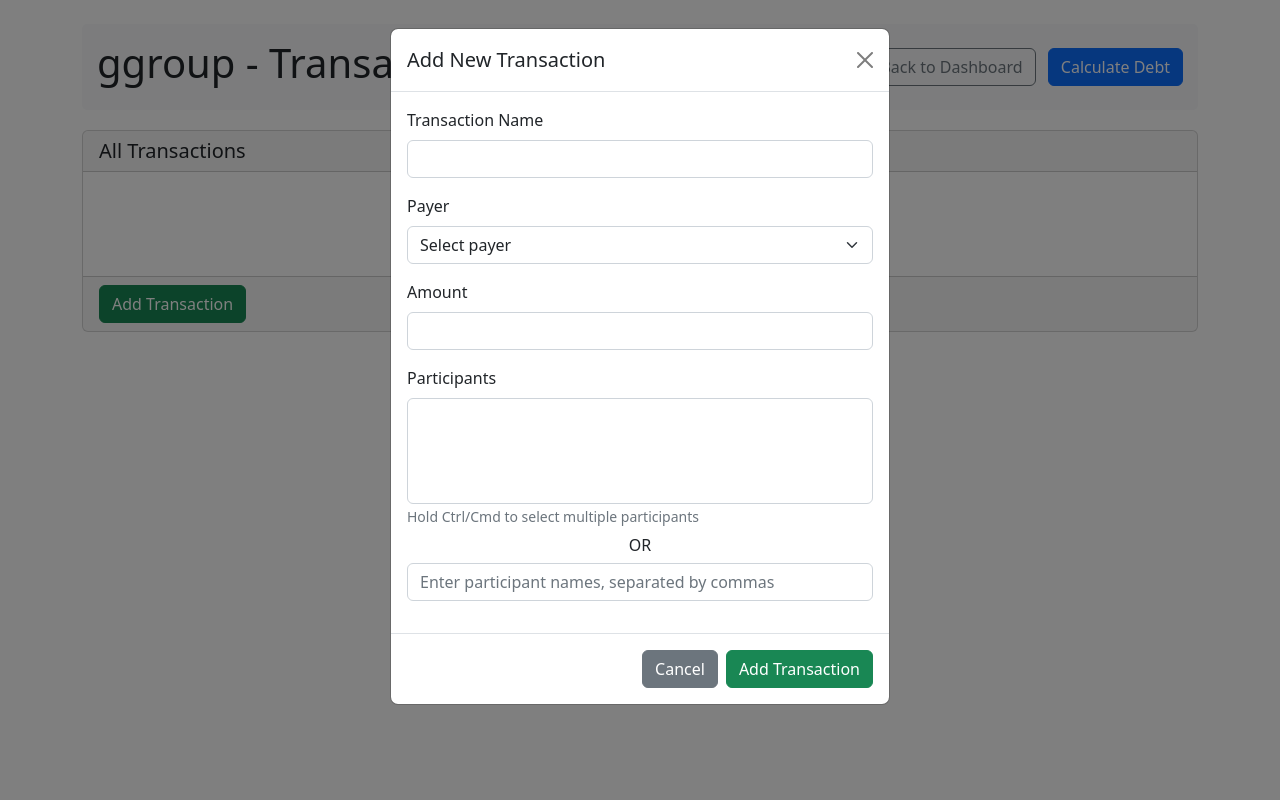
After one commit to benrodion/DSAstronauts, a Flask app: page /transactions in a window 1280 px wide, after a click on "Add Transaction". The commit adds this page. Run offline with Flask 3, Linux system fonts and the light colour scheme; a user stored in the database is signed in; lists and menus that the app fills with data are empty.

Commit message:
Transactions page created, database structure slighly modified
Simple infrastructure without proper functionality of displaying all transactions. 'Add transaction' feature works for database but created row is not displayed in table by now. Other features (delete and edit) are not functioning yet but there's some fake code for them

```diff
--- a/database.py
+++ b/database.py
@@ -17,16 +17,16 @@ class UserGroup(Base):
     username = Column(String, unique=True, nullable=False)
     password = Column(String, nullable=False)
 
-# Define Transactions table
 class Transaction(Base):
     __tablename__ = "transactions"
     id = Column(Integer, primary_key=True, index=True)
     transaction_name = Column(String, nullable=False)
-    payer = Column(Integer, ForeignKey("user_groups.id"), nullable=False)
+    payer = Column(String, nullable=False)
     amount = Column(Float, nullable=False)
     participants = Column(String, nullable=False)  # Store participant IDs as comma-separated values
+    user_id = Column(Integer, ForeignKey("user_groups.id"), nullable=False)  # Foreign key reference to users
 
-    payer_user = relationship("UserGroup")
+    user = relationship("UserGroup")
 
 # Function to initialize the database
 def init_db():
--- /dev/null
+++ b/templates/transactions.html
@@ -0,0 +1,331 @@
+<!DOCTYPE html>
+<html lang="en">
+<head>
+    <meta charset="UTF-8">
+    <meta name="viewport" content="width=device-width, initial-scale=1.0">
+    <title>Transactions - {{ trip_name }}</title>
+    <link rel="stylesheet" href="https://cdn.jsdelivr.net/npm/bootstrap@5.2.3/dist/css/bootstrap.min.css">
+    <style>
+        .modal-backdrop {
+            opacity: 0.5;
+        }
+        .flash-messages {
+            position: fixed;
+            top: 20px;
+            right: 20px;
+            z-index: 9999;
+        }
+        .trip-header {
+            background-color: #f8f9fa;
+            padding: 15px;
+            border-radius: 5px;
+            margin-bottom: 20px;
+        }
+    </style>
+</head>
+<body>
+    <div class="container mt-4">
+        <div class="trip-header d-flex justify-content-between align-items-center">
+            <h1>{{ trip_name }} - Transactions</h1>
+            <div>
+                <a href="/dashboard" class="btn btn-outline-secondary me-2">Back to Dashboard</a>
+                <a href="/calculate-debt" class="btn btn-primary">Calculate Debt</a>
+            </div>
+        </div>
+
+        <!-- Flash Messages -->
+        {% with messages = get_flashed_messages(with_categories=true) %}
+            {% if messages %}
+            <div class="flash-messages">
+                {% for category, message in messages %}
+                <div class="alert alert-{{ category }} alert-dismissible fade show" role="alert">
+                    {{ message }}
+                    <button type="button" class="btn-close" data-bs-dismiss="alert" aria-label="Close"></button>
+                </div>
+                {% endfor %}
+            </div>
+            {% endif %}
+        {% endwith %}
+
+        <!-- Message from previous page -->
+        {% if message %}
+        <div class="alert alert-info alert-dismissible fade show" role="alert">
+            {{ message }}
+            <button type="button" class="btn-close" data-bs-dismiss="alert" aria-label="Close"></button>
+        </div>
+        {% endif %}
+
+        <!-- Transactions Table -->
+        <div class="card mb-4">
+            <div class="card-header">
+                <h5 class="mb-0">All Transactions</h5>
+            </div>
+            <div class="card-body">
+                {% if transactions %}
+                <div class="table-responsive">
+                    <table class="table table-striped">
+                        <thead>
+                            <tr>
+                                <th>Name</th>
+                                <th>Payer</th>
+                                <th>Amount</th>
+                                <th>Participants</th>
+                                <th>Actions</th>
+                            </tr>
+                        </thead>
+                        <tbody>
+                            {% for transaction in transactions %}
+                            <tr>
+                                <td>{{ transaction.name }}</td>
+                                <td>{{ transaction.payer }}</td>
+                                <td>${{ "%.2f"|format(transaction.amount) }}</td>
+                                <td>{{ transaction.participants }}</td>
+                                <td>
+                                    <button class="btn btn-sm btn-warning edit-btn"
+                                            data-id="{{ transaction.id }}"
+                                            data-name="{{ transaction.name }}"
+                                            data-payer="{{ transaction.payer }}"
+                                            data-amount="{{ transaction.amount }}"
+                                            data-participants="{{ transaction.participants }}"
+                                            data-bs-toggle="modal"
+                                            data-bs-target="#editTransactionModal">
+                                        Edit
+                                    </button>
+                                    <button class="btn btn-sm btn-danger delete-btn"
+                                            data-id="{{ transaction.id }}"
+                                            data-name="{{ transaction.name }}"
+                                            data-bs-toggle="modal"
+                                            data-bs-target="#deleteTransactionModal">
+                                        Delete
+                                    </button>
+                                </td>
+                            </tr>
+                            {% endfor %}
+                        </tbody>
+                    </table>
+                </div>
+                {% else %}
+                <div class="text-center py-4">
+                    <p class="mb-0">No transactions yet. Get started by adding your first transaction!</p>
+                </div>
+                {% endif %}
+            </div>
+            <div class="card-footer">
+                <button class="btn btn-success" data-bs-toggle="modal" data-bs-target="#addTransactionModal">
+                    Add Transaction
+                </button>
+            </div>
+        </div>
+    </div>
+
+    <!-- Add Transaction Modal -->
+    <div class="modal fade" id="addTransactionModal" tabindex="-1" aria-hidden="true">
+        <div class="modal-dialog">
+            <div class="modal-content">
+                <div class="modal-header">
+                    <h5 class="modal-title">Add New Transaction</h5>
+                    <button type="button" class="btn-close" data-bs-dismiss="modal" aria-label="Close"></button>
+                </div>
+                <form action="/transactions/add" method="post">
+                    <div class="modal-body">
+                        <div class="mb-3">
+                            <label for="transaction_name" class="form-label">Transaction Name</label>
+                            <input type="text" class="form-control" id="transaction_name" name="transaction_name" required>
+                        </div>
+                        <div class="mb-3">
+                            <label for="payer" class="form-label">Payer</label>
+                                <select class="form-select" id="payer" name="payer" required onchange="togglePayerInput()">
+                                    <option value="" selected disabled>Select payer</option>
+                                    {% for payer in unique_payers %}
+                                    <option value="{{ payer }}">{{ payer }}</option>
+                                    {% endfor %}
+                                    <option value="other">Other (Type Name)</option>
+                                </select>
+
+                                <input type="text" id="payerInput" name="payer_custom" class="form-control mt-2"
+                                       placeholder="Enter payer name" style="display: none;" required>
+
+                            <script>
+                                function togglePayerInput() {
+                                    var select = document.getElementById("payer");
+                                    var input = document.getElementById("payerInput");
+
+                                    if (select.value === "other") {
+                                        input.style.display = "block";
+                                        input.required = true;
+                                    } else {
+                                        input.style.display = "none";
+                                        input.required = false;
+                                    }
+                                }
+                            </script>
+
+                        </div>
+                        <div class="mb-3">
+                            <label for="amount" class="form-label">Amount</label>
+                            <input type="number" class="form-control" id="amount" name="amount" step="0.01" required>
+                        </div>
+                        <div class="mb-3">
+                            <label for="participants" class="form-label">Participants</label>
+                            <select class="form-select" id="participantsSelect" name="participants" multiple required>
+                                {% for payer in unique_payers %}
+                                <option value="{{ payer }}">{{ payer }}</option>
+                                {% endfor %}
+                            </select>
+                            <small class="form-text text-muted">Hold Ctrl/Cmd to select multiple participants</small>
+
+                            <!-- OR enter participants manually -->
+                            <h6 class="mt-2 text-center">OR</h6>
+
+                            <input type="text" class="form-control mt-2" id="participantsInput" name="participants_names" placeholder="Enter participant names, separated by commas">
+
+                            <script>
+                                document.addEventListener("DOMContentLoaded", function () {
+                                    const participantsSelect = document.getElementById("participantsSelect");
+                                    const participantsInput = document.getElementById("participantsInput");
+
+                                    participantsSelect.addEventListener("change", function () {
+                                        if (this.selectedOptions.length > 0) {
+                                            participantsInput.disabled = true;
+                                            participantsInput.value = "";
+                                        } else {
+                                            participantsInput.disabled = false;
+                                        }
+                                    });
+
+                                    participantsInput.addEventListener("input", function () {
+                                        if (this.value.trim() !== "") {
+                                            participantsSelect.disabled = true;
+                                        } else {
+                                            participantsSelect.disabled = false;
+                                        }
+                                    });
+                                });
+                            </script>
+
+                        </div>
+                    </div>
+                    <div class="modal-footer">
+                        <button type="button" class="btn btn-secondary" data-bs-dismiss="modal">Cancel</button>
+                        <button type="submit" class="btn btn-success">Add Transaction</button>
+                    </div>
+                </form>
+            </div>
+        </div>
+    </div>
+
+    <!-- Edit Transaction Modal -->
+    <div class="modal fade" id="editTransactionModal" tabindex="-1" aria-hidden="true">
+        <div class="modal-dialog">
+            <div class="modal-content">
+                <div class="modal-header">
+                    <h5 class="modal-title">Edit Transaction</h5>
+                    <button type="button" class="btn-close" data-bs-dismiss="modal" aria-label="Close"></button>
+                </div>
+                <form id="editTransactionForm" action="" method="post">
+                    <div class="modal-body">
+                        <div class="mb-3">
+                            <label for="edit_transaction_name" class="form-label">Transaction Name</label>
+                            <input type="text" class="form-control" id="edit_transaction_name" name="transaction_name" required>
+                        </div>
+                        <div class="mb-3">
+                            <label for="edit_payer" class="form-label">Payer</label>
+                            <select class="form-select" id="edit_payer" name="payer" required>
+                                {% for payer in unique_payers %}
+                                <option value="{{ payer }}">{{ payer }}</option>
+                                {% endfor %}
+                            </select>
+                        </div>
+                        <div class="mb-3">
+                            <label for="edit_amount" class="form-label">Amount</label>
+                            <input type="number" class="form-control" id="edit_amount" name="amount" step="0.01" required>
+                        </div>
+                        <div class="mb-3">
+                            <label for="edit_participants" class="form-label">Participants</label>
+                            <select class="form-select" id="edit_participants" name="participants" multiple required>
+                                {% for payer in unique_payers %}
+                                <option value="{{ payer }}">{{ payer }}</option>
+                                {% endfor %}
+                            </select>
+                            <small class="form-text text-muted">Hold Ctrl/Cmd to select multiple participants</small>
+                        </div>
+                    </div>
+                    <div class="modal-footer">
+                        <button type="button" class="btn btn-secondary" data-bs-dismiss="modal">Cancel</button>
+                        <button type="submit" class="btn btn-warning">Save Changes</button>
+                    </div>
+                </form>
+            </div>
+        </div>
+    </div>
+
+    <!-- Delete Transaction Modal -->
+    <div class="modal fade" id="deleteTransactionModal" tabindex="-1" aria-hidden="true">
+        <div class="modal-dialog">
+            <div class="modal-content">
+                <div class="modal-header">
+                    <h5 class="modal-title">Delete Transaction</h5>
+                    <button type="button" class="btn-close" data-bs-dismiss="modal" aria-label="Close"></button>
+                </div>
+                <div class="modal-body">
+                    <p>Are you sure you want to delete the transaction: <span id="delete_transaction_name"></span>?</p>
+                    <p class="text-danger">This action cannot be undone.</p>
+                </div>
+                <div class="modal-footer">
+                    <button type="button" class="btn btn-secondary" data-bs-dismiss="modal">Cancel</button>
+                    <form id="deleteTransactionForm" action="" method="post">
+                        <button type="submit" class="btn btn-danger">Delete</button>
+                    </form>
+                </div>
+            </div>
+        </div>
+    </div>
+
+    <script src="https://cdn.jsdelivr.net/npm/bootstrap@5.2.3/dist/js/bootstrap.bundle.min.js"></script>
+    <script>
+        // Handle Edit Transaction Modal
+        document.querySelectorAll('.edit-btn').forEach(button => {
+            button.addEventListener('click', function() {
+                const id = this.getAttribute('data-id');
+                const name = this.getAttribute('data-name');
+                const payer = this.getAttribute('data-payer');
+                const amount = this.getAttribute('data-amount');
+                const participants = this.getAttribute('data-participants').split(',');
+
+                document.getElementById('edit_transaction_name').value = name;
+                document.getElementById('edit_payer').value = payer;
+                document.getElementById('edit_amount').value = amount;
+
+                // Set selected participants
+                const participantSelect = document.getElementById('edit_participants');
+                Array.from(participantSelect.options).forEach(option => {
+                    option.selected = participants.includes(option.value);
+                });
+
+                // Set form action
+                document.getElementById('editTransactionForm').action = `/transactions/edit/${id}`;
+            });
+        });
+
+        // Handle Delete Transaction Modal
+        document.querySelectorAll('.delete-btn').forEach(button => {
+            button.addEventListener('click', function() {
+                const id = this.getAttribute('data-id');
+                const name = this.getAttribute('data-name');
+
+                document.getElementById('delete_transaction_name').textContent = name;
+                document.getElementById('deleteTransactionForm').action = `/transactions/delete/${id}`;
+            });
+        });
+
+        // Auto dismiss flash messages after 5 seconds
+        setTimeout(() => {
+            const flashMessages = document.querySelectorAll('.alert');
+            flashMessages.forEach(message => {
+                const alert = new bootstrap.Alert(message);
+                alert.close();
+            });
+        }, 5000);
+    </script>
+</body>
+</html>
```
Also changed, not shown: sandbox_flask_app.py (+153 -7 lines), templates/dashboard.html (+6 -2 lines), database.db, 2 other files.
